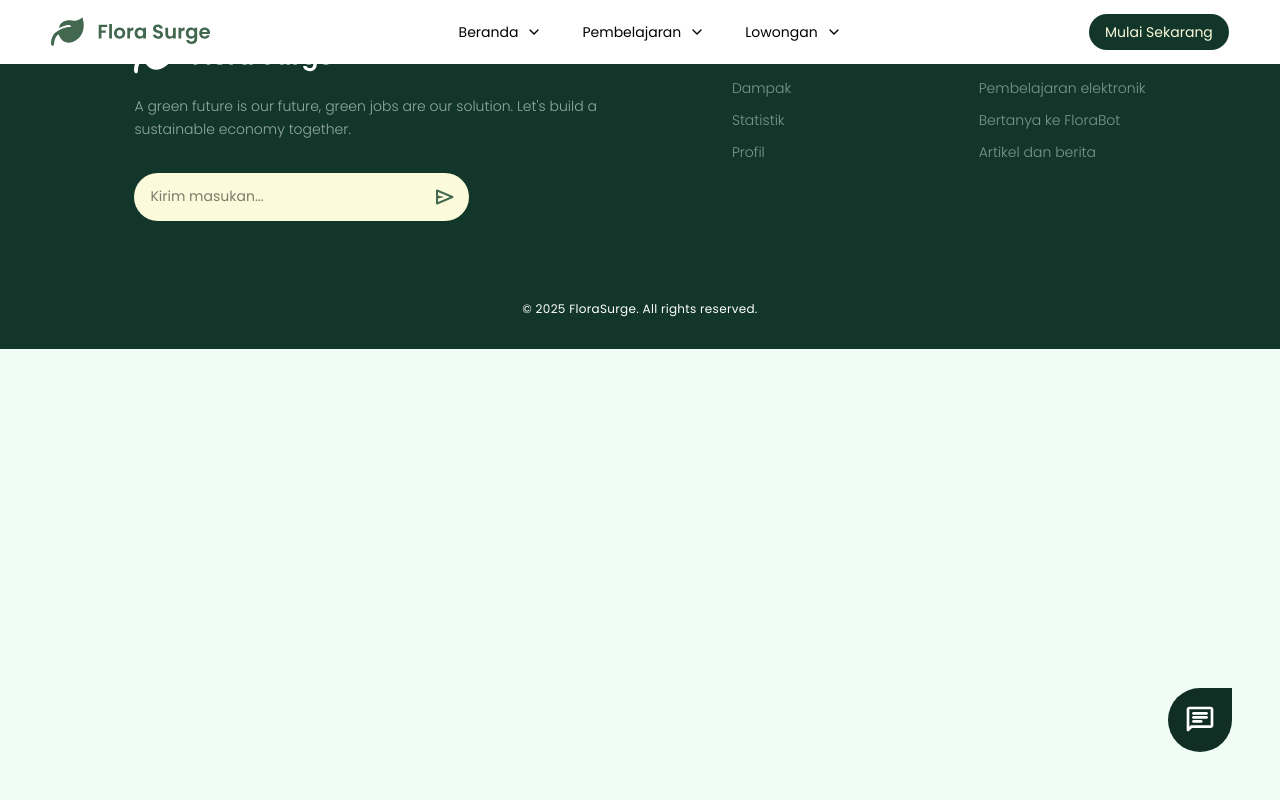
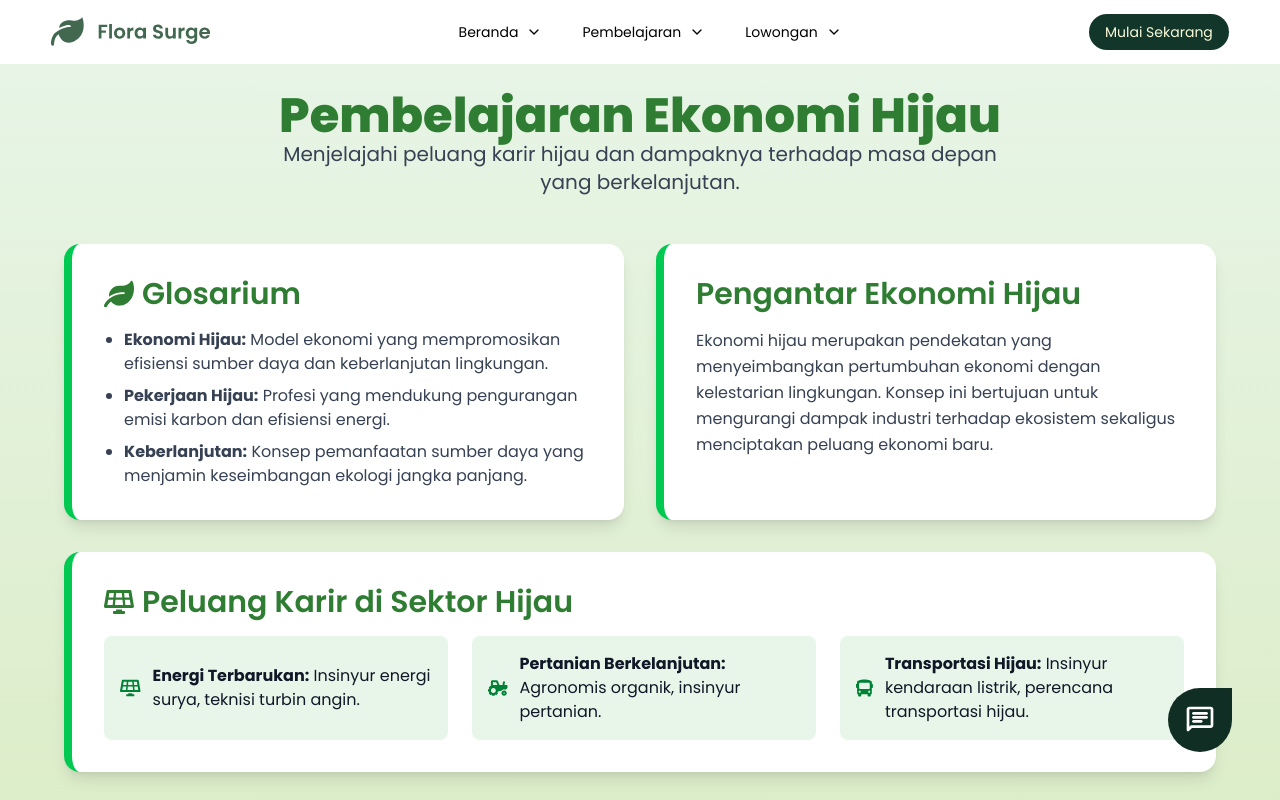
Before and after one commit to AmirHamzah-1Fz/flora-surge, a React (Vite) app: page /pembelajaran in a window 1280 px wide. Shown: the top 800 px of the page. Built offline with nearby package versions, Linux system fonts and the light colour scheme.

Commit message:
download react icon dulu ges

```diff
--- a/package.json
+++ b/package.json
@@ -13,6 +13,7 @@
     "@tailwindcss/typography": "^0.5.16",
     "react": "^19.0.0",
     "react-dom": "^19.0.0",
+    "react-icons": "^5.5.0",
     "react-markdown": "^10.1.0",
     "react-router-dom": "^7.4.0"
   },
--- /dev/null
+++ b/src/components/Pembelajaran/Page.tsx
@@ -0,0 +1,59 @@
+import { FaLeaf, FaSolarPanel, FaTractor, FaBus } from "react-icons/fa";
+
+function Page() {
+  return (
+    <section className="w-full min-h-screen bg-gradient-to-b from-[#e8f5e9] to-[#dcedc8] text-gray-900 py-16 px-6">
+      <div className="max-w-5xl mx-auto text-center">
+        <h1 className="text-5xl font-extrabold text-[#2e7d32] mt-7">
+          Pembelajaran Ekonomi Hijau
+        </h1>
+        <p className="text-xl text-gray-700 max-w-3xl mx-auto">
+          Menjelajahi peluang karir hijau dan dampaknya terhadap masa depan yang berkelanjutan.
+        </p>
+      </div>
+
+      <div className="mt-12 grid grid-cols-1 md:grid-cols-2 lg:grid-cols-2 gap-8 max-w-6xl mx-auto">
+        <div className="bg-white p-8 rounded-2xl shadow-lg border-l-8 border-green-500">
+          <h2 className="text-3xl font-semibold text-[#2e7d32] mb-4 flex items-center">
+            <FaLeaf className="mr-2" /> Glosarium
+          </h2>
+          <ul className="list-disc pl-5 text-gray-700 space-y-2">
+            <li><b>Ekonomi Hijau:</b> Model ekonomi yang mempromosikan efisiensi sumber daya dan keberlanjutan lingkungan.</li>
+            <li><b>Pekerjaan Hijau:</b> Profesi yang mendukung pengurangan emisi karbon dan efisiensi energi.</li>
+            <li><b>Keberlanjutan:</b> Konsep pemanfaatan sumber daya yang menjamin keseimbangan ekologi jangka panjang.</li>
+          </ul>
+        </div>
+
+        <div className="bg-white p-8 rounded-2xl shadow-lg border-l-8 border-green-500">
+          <h2 className="text-3xl font-semibold text-[#2e7d32] mb-4">Pengantar Ekonomi Hijau</h2>
+          <p className="text-gray-700 leading-relaxed">
+            Ekonomi hijau merupakan pendekatan yang menyeimbangkan pertumbuhan ekonomi dengan kelestarian lingkungan.
+            Konsep ini bertujuan untuk mengurangi dampak industri terhadap ekosistem sekaligus menciptakan peluang ekonomi baru.
+          </p>
+        </div>
+
+        <div className="bg-white p-8 rounded-2xl shadow-lg border-l-8 border-green-500 col-span-2">
+          <h2 className="text-3xl font-semibold text-[#2e7d32] mb-4 flex items-center">
+            <FaSolarPanel className="mr-2" /> Peluang Karir di Sektor Hijau
+          </h2>
+          <div className="grid grid-cols-1 md:grid-cols-3 gap-6">
+            <div className="bg-[#e8f5e9] p-4 rounded-lg flex items-center">
+              <FaSolarPanel className="text-green-700 text-4xl mr-3" />
+              <p><b>Energi Terbarukan:</b> Insinyur energi surya, teknisi turbin angin.</p>
+            </div>
+            <div className="bg-[#e8f5e9] p-4 rounded-lg flex items-center">
+              <FaTractor className="text-green-700 text-4xl mr-3" />
+              <p><b>Pertanian Berkelanjutan:</b> Agronomis organik, insinyur pertanian.</p>
+            </div>
+            <div className="bg-[#e8f5e9] p-4 rounded-lg flex items-center">
+              <FaBus className="text-green-700 text-4xl mr-3" />
+              <p><b>Transportasi Hijau:</b> Insinyur kendaraan listrik, perencana transportasi hijau.</p>
+            </div>
+          </div>
+        </div>
+      </div>
+    </section>
+  );
+}
+
+export default Page;
--- a/src/pages/Pembelajaran.tsx
+++ b/src/pages/Pembelajaran.tsx
@@ -1,8 +1,9 @@
 import ChatBot from "../components/ChatBot"
-
+import Page from "../components/Pembelajaran/Page"
 function Pembelajaran() {
   return (
     <>
+    <Page/>
       <ChatBot />
     </>
   )
```
Also changed, not shown: 1 other file (tests, documents, lock files or other folders).
